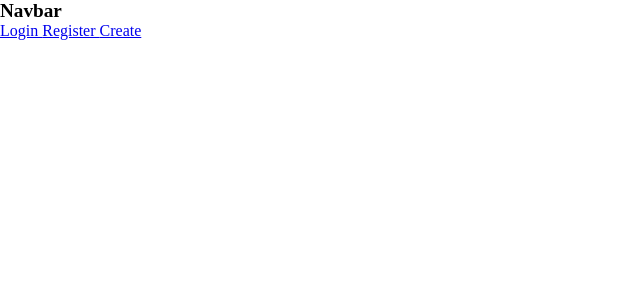
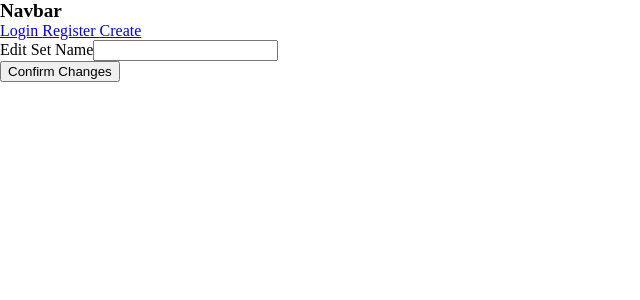
Before and after one commit to LaurenEGrubb/QuizlrFr, a React (Create React App) app in the folder quizlr/: page /login/createset/edit in a window 1280 px wide. Shown: the top 300 px of the page, without its empty margins (0-640 px from the left). Built offline with nearby package versions, Linux system fonts and the light colour scheme; no server answers.

Commit message:
created readme

```diff
--- a/quizlr/src/App.js
+++ b/quizlr/src/App.js
@@ -6,6 +6,7 @@ import Login from './pages/Login'
 import Register from './pages/Register'
 import Nav from './components/Nav'
 import Create from './pages/Create'
+import EditCreate from './pages/EditCreate'
 import Flashcard from './components/Flashcard'
 import Study from './pages/Study';
 import Main from './pages/Main'
@@ -51,6 +52,8 @@ function App() {
           <Route path="/login/createset" element={<Create
           user={user}/>} />
           <Route path="/api/sets/learn" element={<SetDetails />} />
+          <Route path="/login/createset/edit" element={<EditCreate
+          user={user}/>} />
       </Routes>
      </main>
 
--- a/quizlr/src/pages/Create.js
+++ b/quizlr/src/pages/Create.js
@@ -1,8 +1,9 @@
 import '../styles/App.css'
-import { NewSet, CreateFlashcard, SetFlashcards, GetSetsByUser, GetSets } from '../services/PostServices'
+import { NewSet, CreateFlashcard, SetFlashcards,DeleteSet, GetSetsByUser, GetSets } from '../services/PostServices'
 import { Navigate, useNavigate, useParams } from 'react-router-dom'
 import { useState, useEffect } from 'react'
 import axios from 'axios'
+import EditCreate from './EditCreate'
 import { BASE_URL } from '../services/api'
 import Client from '../services/api'
 import '../styles/App.css'
@@ -13,12 +14,22 @@ const initialState = {
     userId: 1,
     setname :""
 }
+const showSets = async () => {
+  const data = await axios.get(`${BASE_URL}/api/sets/`)
+          setSets(data.data)
+
+}
 let navigate = useNavigate();
 const [sets, setSets] = useState([])
 const [flashcards, setFlashcards] = useState([])
 let { userId } = useParams()
 
 const [formState, setFormState] = useState(initialState)
+const SetDelete = async (setId) => {
+  const res = await DeleteSet(setId)
+
+  showSets()
+}
 
 const handleChange = (event) => { setFormState({...formState, [event.target.id]: event.target.value})}
 const handleSubmit = async (event) => {
@@ -30,11 +41,7 @@ const handleSubmit = async (event) => {
     GetSets()
  }
 useEffect(() => {
-    const showSets = async () => {
-        const data = await axios.get(`${BASE_URL}/api/sets/`)
-                setSets(data.data)
 
-    }
     showSets()
 }, [])
 
@@ -53,10 +60,14 @@ useEffect(() => {
             value={formState.setname}
           />
           <div>
-            {sets?.map((set) => (
+            {sets?.map((set, index) => (
                 <div className='setcard' key={set.id}>
                 <h3>{set.setname}</h3>
+                <h2>{set.id}</h2>
                 <button onClick={() => navigate('/api/sets/learn')}> Set Details</button>
+                <button onClick={() => SetDelete(set.id)}>Delete</button>
+                <EditCreate id={set.id} />
+
                 </div>
             ))}
           </div>
--- /dev/null
+++ b/quizlr/src/pages/EditCreate.js
@@ -0,0 +1,62 @@
+import { useState, useEffect } from 'react'
+import { GetSets, EditSet } from '../services/PostServices'
+import { useParams } from 'react-router-dom'
+import { BASE_URL } from '../services/api'
+import { useNavigate } from 'react-router-dom'
+
+const EditCreate = ({id}) => {
+  let navigate = useNavigate()
+
+  const [set, setSet] = useState({})
+  const [flashcards, setFlashcards] = useState([])
+
+  const [formValue, setFormValue] = useState('')
+  const handleChange = (error) => {
+    setFormValue({ ...formValue, [error.target.setname]: error.target.value })
+
+  }
+ const showSets = async () => {
+      const data = await GetSets()
+      console.log(id)
+      const singleSet = data.filter((set) => set.id == set.id)
+      setSet(singleSet[0])
+      setFormValue({
+        setname: set?.setname,
+
+      })
+    }
+  useEffect(() => {
+
+    showSets()
+  }, [])
+
+  const handleSubmit = async (event) => {
+    event.preventDefault()
+    console.log(id)
+    const payload = await EditSet(formValue, id)
+    showSets()
+
+    navigate('/login/createset')
+  }
+
+  return (
+    <div>
+      <form className="col" onSubmit={handleSubmit}>
+        <div className="form-wrap">
+          <label htmlFor="name">Edit Set Name</label>
+          <input
+            onChange={handleChange}
+            setname="setname"
+            type="text"
+            value={formValue.setname}
+            required
+          />
+        </div>
+
+        <button>Confirm Changes</button>
+      </form>
+    </div>
+  )
+}
+
+export default EditCreate
--- a/quizlr/src/services/PostServices.js
+++ b/quizlr/src/services/PostServices.js
@@ -55,7 +55,7 @@ export const GetSetsByUser = async () => {
 
   export const DeleteSet = async (setId) => {
     try {
-      const res = await Client.delete(`api/sets/${setId}`)
+      const res = await Client.delete(`api/sets/delete/${setId}`)
       return res.data
     } catch (e) {
       throw e
```
Also changed, not shown: 1 other file (tests, documents, lock files or other folders).
